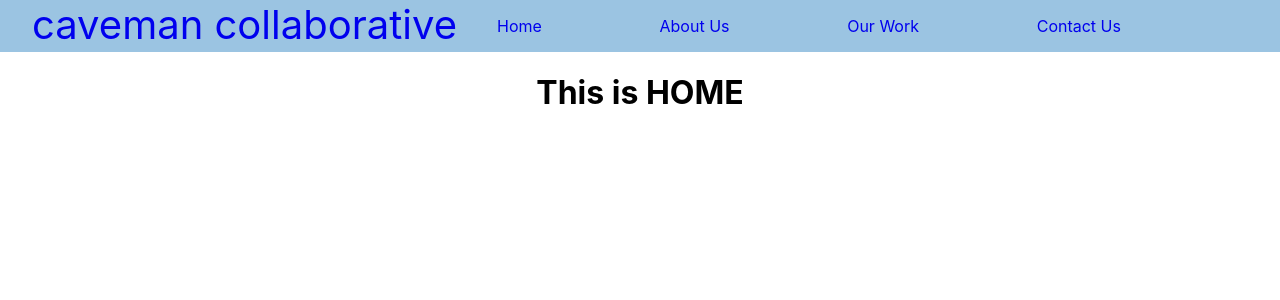
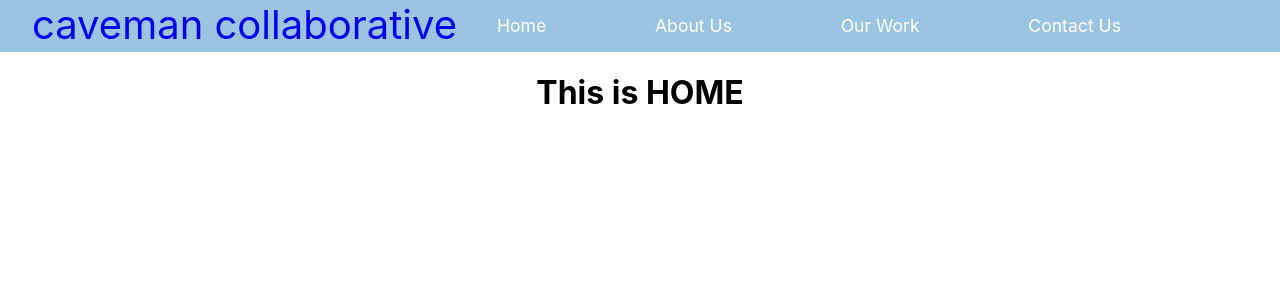
Before and after one commit to aliendlc/caveman-react, a React (Create React App) app: page / in a window 1280 px wide. Shown: the top 300 px of the page. Built offline with nearby package versions, Linux system fonts and the light colour scheme.

Commit message:
added hover and activeStyle to menu

```diff
--- a/src/App.css
+++ b/src/App.css
@@ -52,6 +52,11 @@ a {
 
 ul {
   list-style-type: none;
+  color: 'white';
+}
+
+li {
+
 }
 
 #rightSide {
@@ -59,3 +64,15 @@ ul {
   width: 50%;
   justify-content: space-between;
 }
+
+.Nav_link {
+  color: #fff;
+  font-size: 1.1rem;
+  line-height: 1.1rem;
+  text-decoration: none;
+
+}
+
+.Nav_link:hover {
+  color: yellow;
+}
--- a/src/components/NavBar.js
+++ b/src/components/NavBar.js
@@ -17,10 +17,22 @@ const NavBar = () => {
                     <ul
                     id="rightSide"
                     className="right">
-                        <li><Link to="/">Home</Link></li>
-                        <li><NavLink to="/AboutUs">About Us</NavLink></li>
-                        <li><NavLink to="/OurWork">Our Work</NavLink></li>
-                        <li><NavLink to="/ContactUs">Contact Us</NavLink></li>
+                        <li><Link className='Nav_link'
+                            activeStyle={{ color: 'teal' }}
+                            to="/">
+                            Home</Link></li>
+                        <li><NavLink className='Nav_link'
+                            activeStyle={{ color: 'teal' }}
+                            to="/AboutUs">
+                            About Us</NavLink></li>
+                        <li><NavLink className='Nav_link'
+                            activeStyle={{ color: 'teal' }}
+                            to="/OurWork">
+                            Our Work</NavLink></li>
+                        <li><NavLink className='Nav_link'
+                            activeStyle={{ color: 'teal' }}
+                            to="/ContactUs">
+                            Contact Us</NavLink></li>
                     </ul>
                 </div>
             </nav>
```
